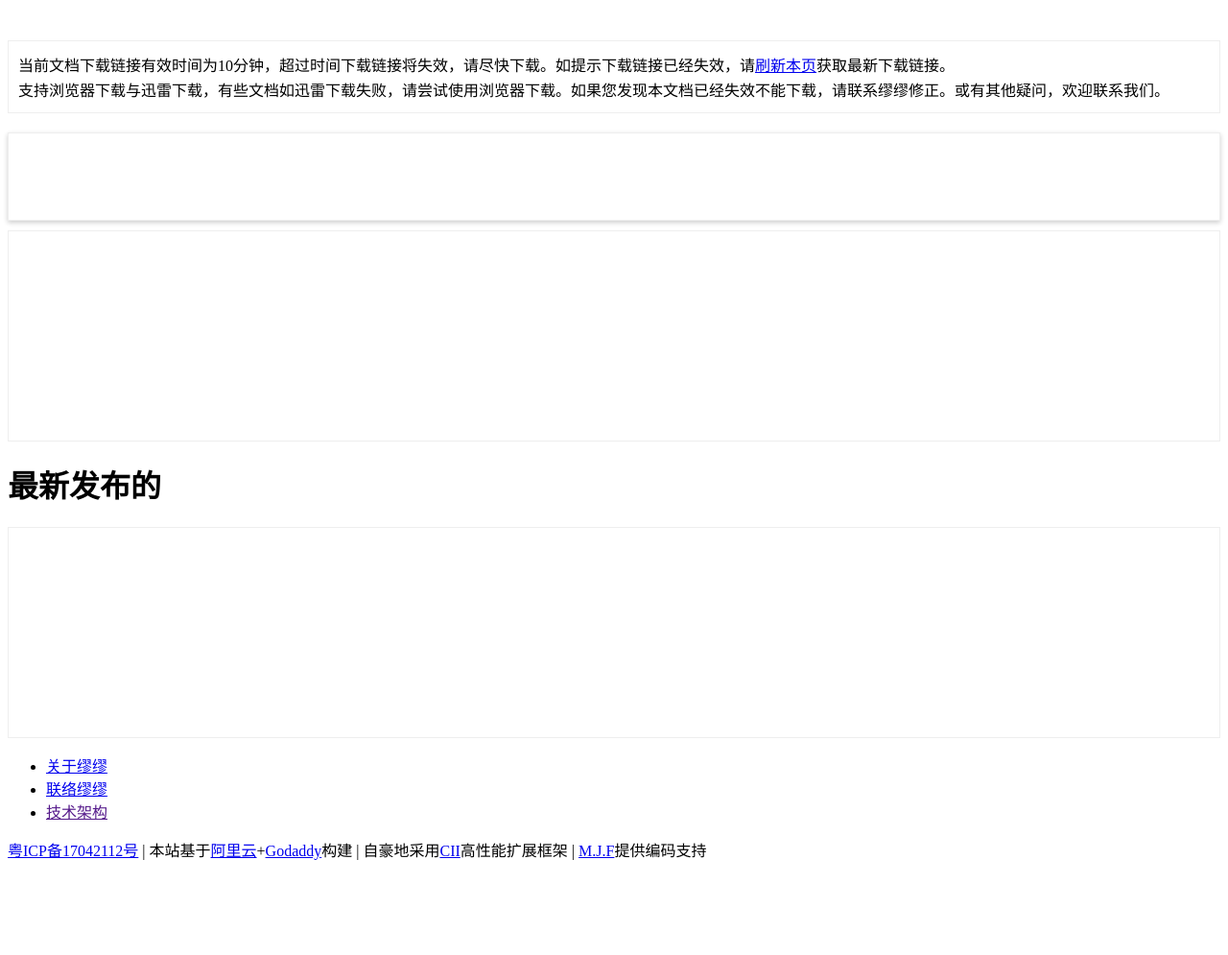
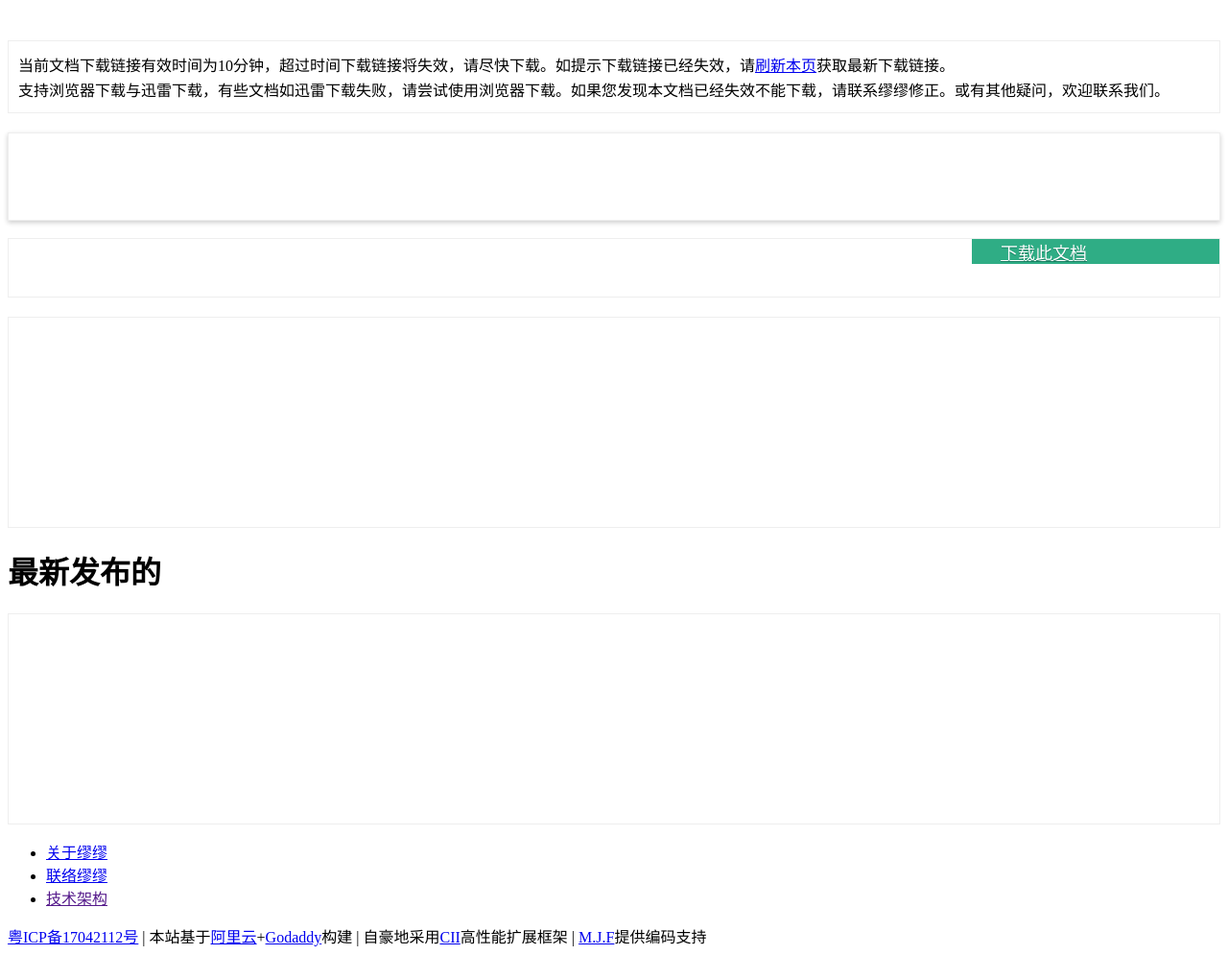
Before and after one commit to miaojuanfeng/mmdili, a PHP site: the page made by application/views/dl_view.php in a window 1280 px wide. Shown: the part 1138-2133 px from the top of the page at 96% size. Before the commit the page ends 2034 px from the top, so only its background shows below. Run offline with PHP 8.4, Linux system fonts and the light colour scheme; the template is opened without the code that fills it, so the values that code supplies are empty.

Commit message:
update dl view

```diff
--- a/application/views/dl_view.php
+++ b/application/views/dl_view.php
@@ -62,6 +62,42 @@
 						(adsbygoogle = window.adsbygoogle || []).push({});
 						</script>
 					</div>
+					<div style="border:1px solid #eee; height:60px; margin:18px 0 20px 0;">
+						<div style="float:left;width:468px;">
+							<script async src="//pagead2.googlesyndication.com/pagead/js/adsbygoogle.js"></script>
+							<!-- dl_button_left -->
+							<ins class="adsbygoogle"
+							     style="display:inline-block;width:468px;height:60px"
+							     data-ad-client="ca-pub-6393601311110091"
+							     data-ad-slot="6040897085"></ins>
+							<script>
+							(adsbygoogle = window.adsbygoogle || []).push({});
+							</script>
+						</div>
+						<div style="float:left;width:234px;">
+							<script async src="//pagead2.googlesyndication.com/pagead/js/adsbygoogle.js"></script>
+							<!-- dl_button_right -->
+							<ins class="adsbygoogle"
+							     style="display:inline-block;width:234px;height:60px"
+							     data-ad-client="ca-pub-6393601311110091"
+							     data-ad-slot="7378029489"></ins>
+							<script>
+							(adsbygoogle = window.adsbygoogle || []).push({});
+							</script>
+						</div>
+						<div style="float:right;width:258px;">
+							<a href="#" target="_blank" style="color: white;
+						    text-shadow: #188062 0px 1px 0px;
+						    font-family: 微软雅黑, 冬青黑体, 宋体, arial;
+						    background: #2fad85;
+						    padding: 0 30px;
+						    font-size: 18px;
+						    display: block;
+						    height: 100%;
+						    white-space: nowrap;">下载此文档</a>
+						</div>
+						<div class="clearfix"></div>
+					</div>
 				</div>
 			</div>
 			<div class="recommend-container">
```
